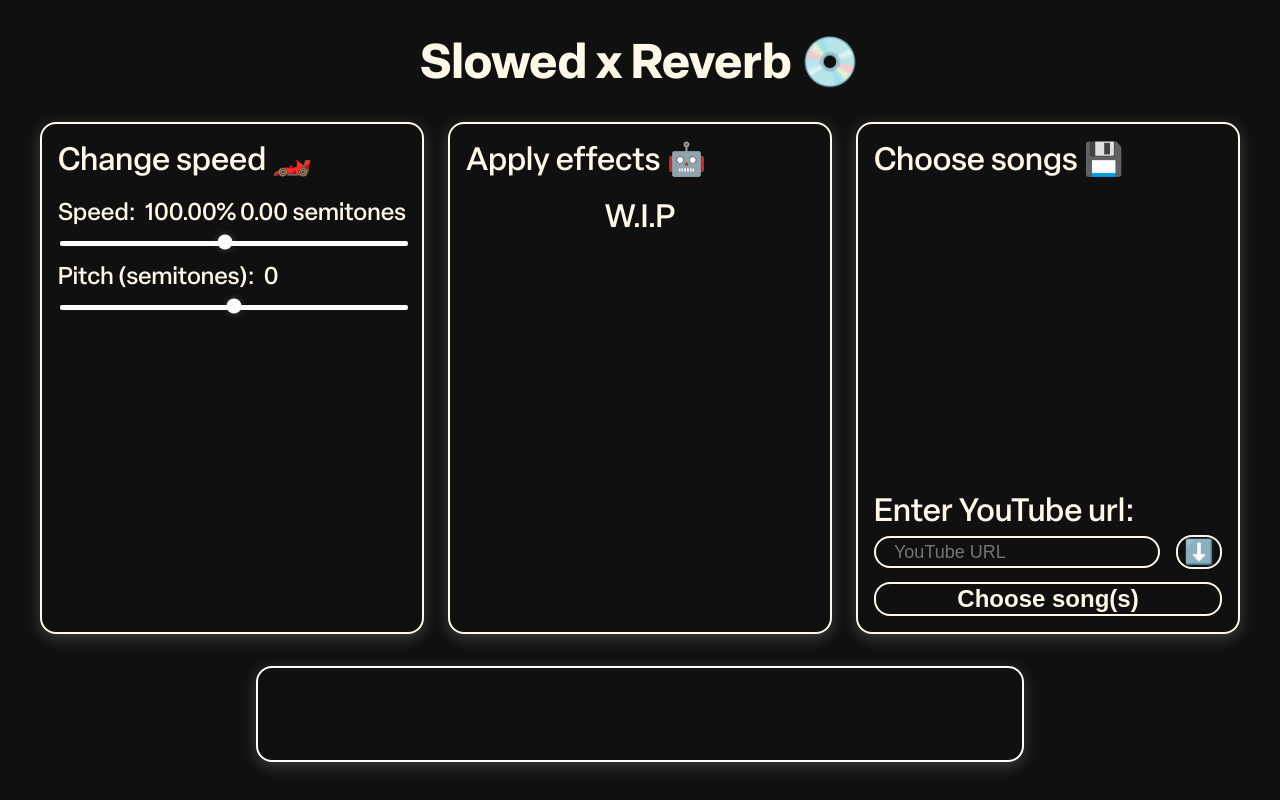
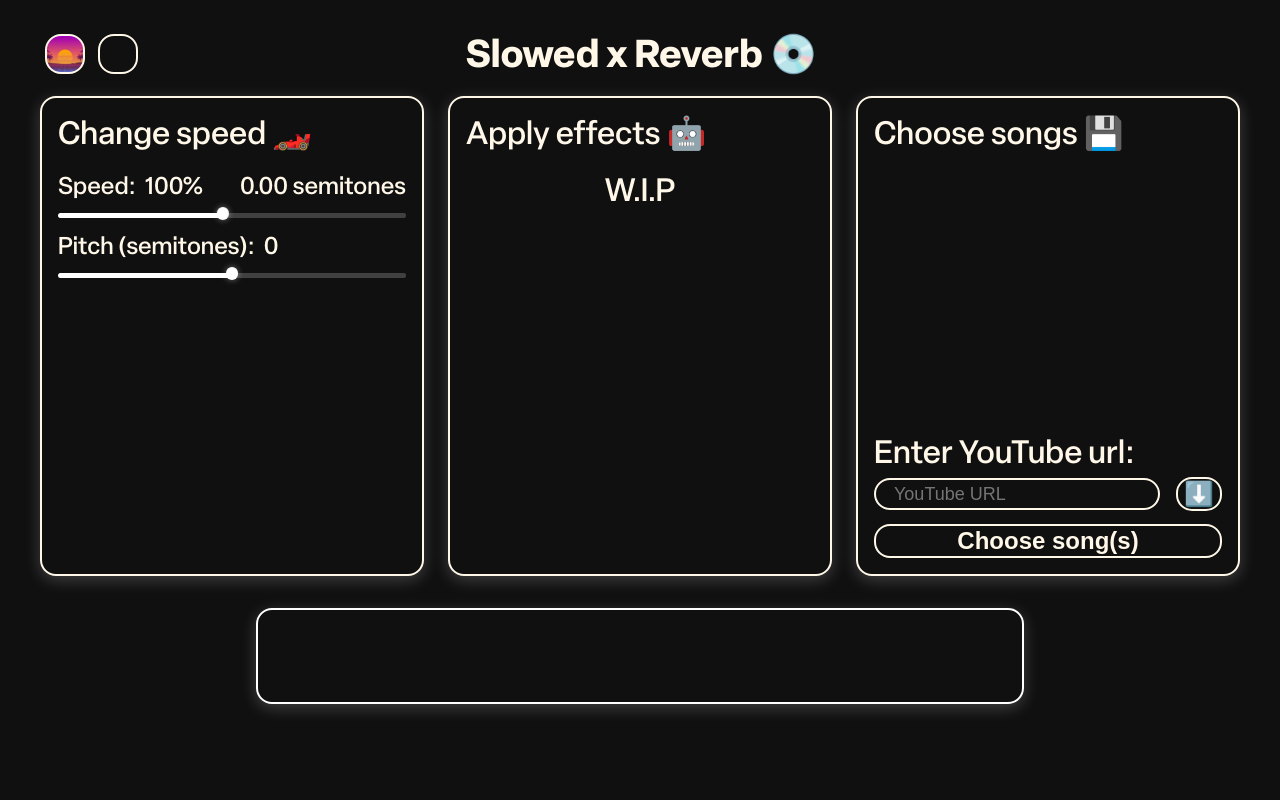
Before and after one commit to AlexAlexBabarika/Slowed-Reverb-Site, a Django app: page / in a window 1280 px wide. Run offline with Django 5.2, Linux system fonts and the light colour scheme.

Commit message:
- Added themes - Changed all native sliders to nonuisliders - Minor UI overhauls

```diff
--- a/app/static/app/css/style.css
+++ b/app/static/app/css/style.css
@@ -1,24 +1,26 @@
 :root {
     --text: rgb(255, 247, 232);
-    --background: #101010;
+    --background_dark: #101010;
     --shadow: rgba(255, 255, 255, 0.204);
-}
-
-body {
-    margin: 0;
-    padding: 4vh;
-    background-color: var(--background);
-    color: var(--text);
-    font-family: 'Elza';
-    font-weight: 500;
+    --background_shadow: rgba(0, 0, 0, 0.74)
 }
 
 h1 {
-    transition: transform 0.5s ease;
+    transition: transform 0.5s ease, text-shadow 0.2s ease;
 }
 h1:hover{
     transform: scale(1.022);
     text-shadow: 0px 4px 16px var(--shadow);
+}
+
+#dark-background-btn {
+    width: 3vw;
+    height: 3vw;
+    min-width: 40px;
+    min-height: 40px;
+    max-width: 60px;
+    max-height: 60px;
+    background-color: var(--background_dark);
 }
 
 input[type="url"] {
@@ -53,7 +55,7 @@ input[type="url"]:hover {
     display: flex;
     flex-direction: row;
     align-items: center;
-    height: 64vh;
+    height: 60vh;
     box-sizing: border-box;
     gap: 3vh;
 }
@@ -108,7 +110,7 @@ button {
     color: var(--text);
     font-size: 24;
     font-weight: 700;
-    transition: transform 0.5s ease;
+    transition: transform 0.5s ease, box-shadow 0.3s ease;
 }
 
 button:hover {
@@ -120,8 +122,10 @@ button:hover {
     display: flex;
     flex-direction: column;
     gap: 1vh;
-    background-color: #1a1a1a;
+    background-color: transparent;
+    align-self: center;
     padding: 16px;
+    height: 100%;
     border-radius: 16px;
     border: 2px solid var(--text);
     box-sizing: border-box;
@@ -131,6 +135,7 @@ button:hover {
 .custom-player .controls {
     display: flex;
     align-items: center;
+    height: 100%;
     gap: 12px;
     color: var(--text);
 }
@@ -238,7 +243,7 @@ input[type="range"].slider:hover::-moz-range-thumb {
 /* Hover effect */
 .noUi-handle:hover {
     transform: scale(1.2);
-    transition: transform 0.2s ease, box-shadow 0.2s ease !important;
+    transition: transform 0.1s ease, box-shadow 0.2s ease !important;
     box-shadow: 0 0 8px rgba(255, 255, 255, 0.8) !important;
 }
 
@@ -254,6 +259,24 @@ input[type="range"].slider:hover::-moz-range-thumb {
   height: 5px;
   margin: 0 1em;
 }
+
+#volume-slider {
+  flex: 1 1 auto;
+  width: 100%;
+  height: 5px;
+  margin-right: 1em;
+}
+
+#speed_slider {
+  width: 100%;
+  height: 5px;
+}
+
+#pitch_slider {
+  width: 100%;
+  height: 5px;
+}
+
 
 .playlist-scroll {
   max-height: 60vh;
--- /dev/null
+++ b/app/static/app/js/background.js
@@ -0,0 +1,22 @@
+function setTheme(theme) {
+    document.body.classList.remove("synthwave", "dark");
+    document.body.classList.add(theme);
+    localStorage.setItem("preferredTheme", theme);
+}
+
+document.getElementById("synthwave-background-btn").addEventListener("click", function () {
+    setTheme("synthwave");
+});
+
+document.getElementById("dark-background-btn").addEventListener("click", function () {
+    setTheme("dark");
+});
+
+window.addEventListener("DOMContentLoaded", function () {
+    const savedTheme = localStorage.getItem("preferredTheme");
+    if (savedTheme === "synthwave" || savedTheme === "dark") {
+        setTheme(savedTheme);
+    } else {
+        setTheme("dark");
+    }
+});
--- a/app/static/app/js/player.js
+++ b/app/static/app/js/player.js
@@ -1,10 +1,18 @@
 document.addEventListener('DOMContentLoaded', () => {
     const audio = document.getElementById('audio');
-    const volumeSlider = document.getElementById('volumeControl');
+    const volumeSlider = document.getElementById('volume-slider');
+
+    noUiSlider.create(volumeSlider, {
+        start: 1.0,
+        connect: 'lower',
+        range: { min: 0.0, max: 1.0 },
+        step: 0.01,
+        behaviour: 'tap-drag',
+    });
 
     if (volumeSlider && audio) {
-        volumeSlider.addEventListener('input', () => {
-            audio.volume = parseFloat(volumeSlider.value);
+        volumeSlider.noUiSlider.on('update', (values, handle) => {
+            audio.volume = parseFloat(values[handle]);
         });
     }
 });
--- a/app/templates/app/index.html
+++ b/app/templates/app/index.html
@@ -11,6 +11,43 @@
     <link rel="stylesheet" href="{% static 'app/css/nouislider.min.css' %}">
     <link rel="stylesheet" href="{% static 'app/css/style.css' %}">
     <script src="{% static 'app/js/nouislider.min.js' %}"></script>
+
+    <style>
+        body {
+            margin: 0;
+            padding: 4vh;
+            background-size: cover;
+            background-repeat: no-repeat;
+            background-position: center;
+            background-color: var(--background_dark);
+            color: var(--text);
+            font-family: 'Elza';
+            font-weight: 500;
+        }
+
+        body.synthwave {
+            background-image:
+                linear-gradient(var(--background_shadow), var(--background_shadow)),
+                url("{% static 'app/images/background_synthwave.jpg' %}");
+        }
+
+        body.dark {
+            background-color: var(--background_dark);
+        }
+
+        #synthwave-background-btn {
+            width: 3vw;
+            height: 3vw;
+            min-width: 40px;
+            min-height: 40px;
+            max-width: 60px;
+            max-height: 60px;
+            background-image: url('{% static 'app/images/background_synthwave.jpg' %}');
+            background-size: cover;
+            background-repeat: no-repeat;
+            background-position: center;
+        }
+    </style>
 </head>
 <body>
     <div id="loading-overlay" style="display: none;">
@@ -19,7 +56,23 @@
         </div>
     </div>
 
-    <h1 style="font-size: 48; font-family: 'Elza'; font-weight: 700; text-align: center; width: 100%;">Slowed x Reverb 💿</h1>
+    <div style="display: flex; align-items: center; justify-content: space-between; margin-bottom: 1.5vw; height: 3.5vw;">
+        <div style="display: flex; gap: 1vw; margin-left: 1vw;">
+            <button id="synthwave-background-btn"></button>
+            <button id="dark-background-btn"></button>
+        </div>
+
+        <h1 style="
+            font-size: 3vw;
+            font-family: 'Elza', sans-serif;
+            font-weight: 700;
+            text-align: center;
+            flex-grow: 1;
+            margin: 0;
+        ">Slowed x Reverb 💿</h1>
+
+        <div style="width: 8vw;"></div>
+    </div>
 
     <div class="main-container">
         <div class="container">
@@ -36,16 +89,12 @@
                             <span id="speed_pitch_display">{{ speed_pitch_value|default:"0.00 semitones"}}</span>
                         </div>
                     </div>
-
-                    <input type="range" name="speed_change" id="speed_slider" min="0.1" max="2" step="0.01"
-                        value="{{ speed_value|default:"1.00" }}" class="slider" />
+                    <div id="speed_slider" style="width: 100%;"></div>
 
                     <div style="font-size: 24px; font-weight: 500;">
                         Pitch (semitones): &nbsp;<span id="pitch_display">{{ pitch_value|default:"0" }}</span>
                     </div>
-
-                    <input type="range" name="pitch_change" id="pitch_slider" min="-12" max="12" step="1"
-                        value="{{ pitch_value|default:"0" }}" class="slider" />
+                    <div id="pitch_slider" style="width: 100%"></div>
                 </div>
             </div>
 
@@ -128,7 +177,7 @@
                     </ol>
                 </div>
 
-                <form method="POST" action="{% url 'download_from_youtube' %}" enctype="multipart/form-data" style="margin-top: auto; margin-bottom: -0.5vw"">
+                <form id="youtubeForm" action="{% url 'download_from_youtube' %}" method="POST" enctype="multipart/form-data" style="margin-top: auto; margin-bottom: -0.5vw"">
                     {% csrf_token %}
                     <input type="hidden" name="speed_change_hidden" value="1.0">
                     <input type="hidden" name="pitch_change_hidden" value="0">
@@ -136,9 +185,19 @@
                     <div style="display: flex; flex-direction: column; gap: 0.5vw">
                         <div>Enter YouTube url:</div>
                         <div style="display: flex; align-items: center; gap: 0.5em;">
-                            <input type="url" style="width: 100%;" name="youtube_url" placeholder="YouTube URL" required>
-                            <button type="submit">⬇️</button>
+                            <input id="url-input" type="url" style="width: 100%;" name="youtube_url" placeholder="YouTube URL" required>
+                            <button type="button" onclick="submitYouTubeForm()">⬇️</button>
                         </div>
+                        <script>
+                            function submitYouTubeForm() {
+                                const urlInput = document.getElementById("url-input");
+                                const url = urlInput.value.trim();
+                                if (!url.startsWith("http")) return;
+
+                                showLoading();
+                                document.getElementById("youtubeForm").submit();
+                            }
+                        </script>
                     </div>
                 </form>
 
@@ -149,7 +208,7 @@
                     <input type="hidden" name="pitch_change_hidden" id="pitch_hidden" value="{{ pitch_value|default:"0" }}">
                     <input type="hidden" name="speed_pitch_hidden" id="sp_hidden" value="{{ speed_pitch_value|default:"0.00 semitones" }}">
 
-                    <input type="file" id="fileInput" name="audio_file" accept="audio/*" style="display: none;" multiple onchange="submitFormWithSpeed()">
+                    <input type="file" id="fileInput" name="audio_file" accept="audio/*" style="display: none;" multiple>
                     <button type="button" style="width: 100%;" onclick="document.getElementById('fileInput').click()">Choose song(s)</button>
                 </form>
             </div>
@@ -167,7 +226,8 @@
                         <span id="currentTime">0:00</span> / <span id="duration">0:00</span>
                         <!-- <input id="seekBar" style="flex-grow: 1;" type="range" min="0" max="100" value="0" class="slider"> -->
                         <div id="seek-slider" style="flex-grow: 1; width: 100%"></div>
-                        <input id="volumeControl" style="flex-grow: 1;" type="range" min="0" max="1" step="0.01" value="1" class="slider">
+                        <div id="volume-slider" style="flex-grow: 1; width: 100%"></div>
+                        <!-- <input id="volumeControl" style="flex-grow: 1;" type="range" min="0" max="1" step="0.01" value="1" class="slider"> -->
                     </div>
                 </div>
                 {% endif %}
@@ -175,49 +235,22 @@
         </div>
     </div>
 
-
     <script src="{% static 'app/js/main.js' %}"></script>
     <script src="{% static 'app/js/player.js' %}"></script>
     <script src="{% static 'app/js/upload.js' %}"></script>
-    {% if last_played_index is not None%}
+    <script src="{% static 'app/js/background.js' %}"></script>
+    {% if last_played_index is not None %}
     <script>
         window.addEventListener('DOMContentLoaded', () => {
             const audio = document.getElementById('audio');
             const index = {{ last_played_index }};
             const timestamp = new Date().getTime();
 
-                // Step 1: Set the source
+            // Set audio source with cache-busting timestamp
             audio.src = `/audio/${index}/?t=${timestamp}`;
             audio.load();
         });
     </script>
     {% endif %}
-        <script>
-            window.addEventListener("DOMContentLoaded", () => {
-                const speedSlider = document.getElementById('speed_slider');
-                const speedValue  = document.getElementById("speed_display");
-
-                const pitchSlider = document.getElementById('pitch_slider');
-                const pitchValue = document.getElementById('pitch_display');
-
-                const speedPitchValue = document.getElementById('speed_pitch_display');
-                const speedPitchHidden = document.getElementById("sp_hidden");
-
-                const speed = parseFloat(speedSlider.value).toFixed(2);
-                const pitch = parseInt(pitchSlider.value);
-
-                speedValue.textContent = (speed * 100).toFixed(2) + "%";
-                pitchValue.textContent = (pitch > 0 ? "+" + pitch : pitch);
-
-                let semitones = (12 * Math.log2(speed)).toFixed(2);
-                if (parseFloat(semitones) > 0) {
-                    semitones = "+" + semitones;
-                }
-                semitones += " semitones";
-
-                speedPitchValue.textContent = semitones;
-                speedPitchHidden.value = semitones;
-            })
-        </script>
 </body>
 </html>
```
Also changed, not shown: app/static/app/js/upload.js (+64 -14 lines), app/static/app/images/background_synthwave.jpg (added). Lines whose indentation alone changed are shown as unchanged.
